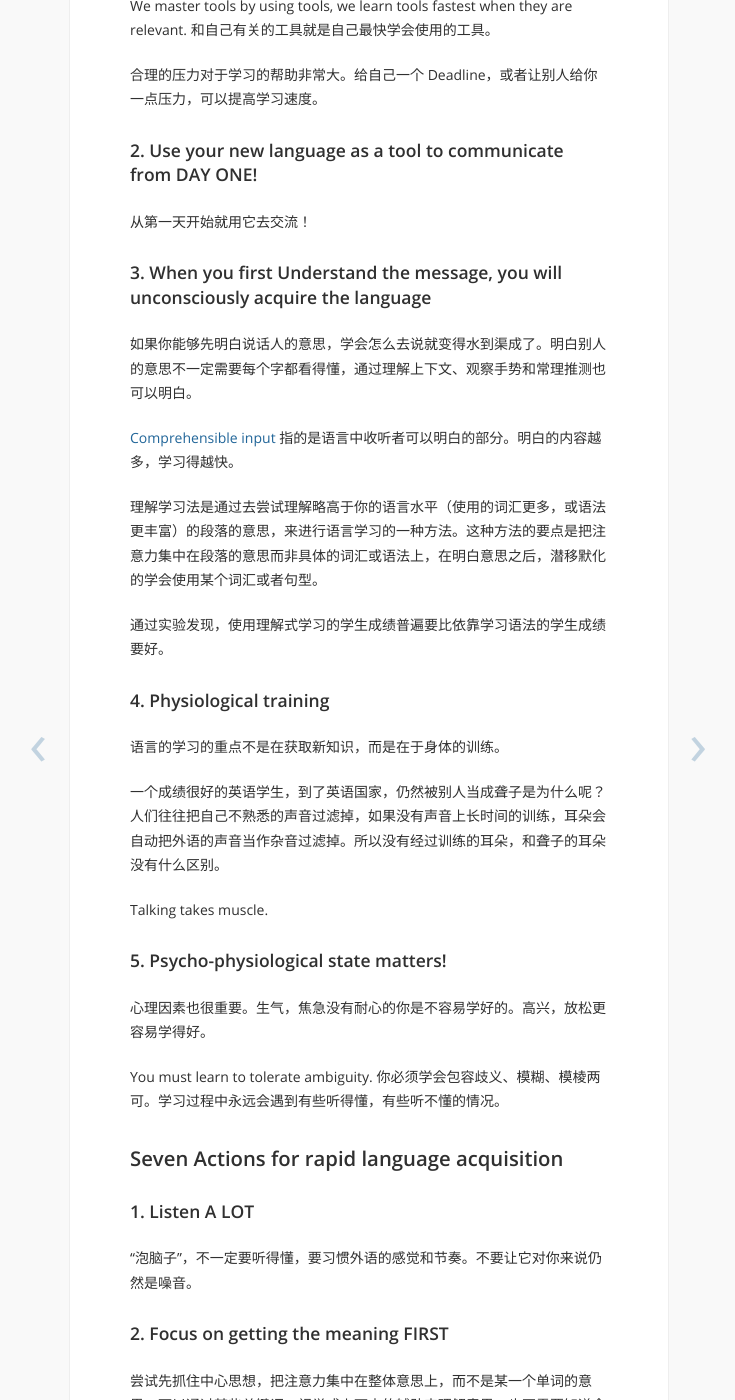
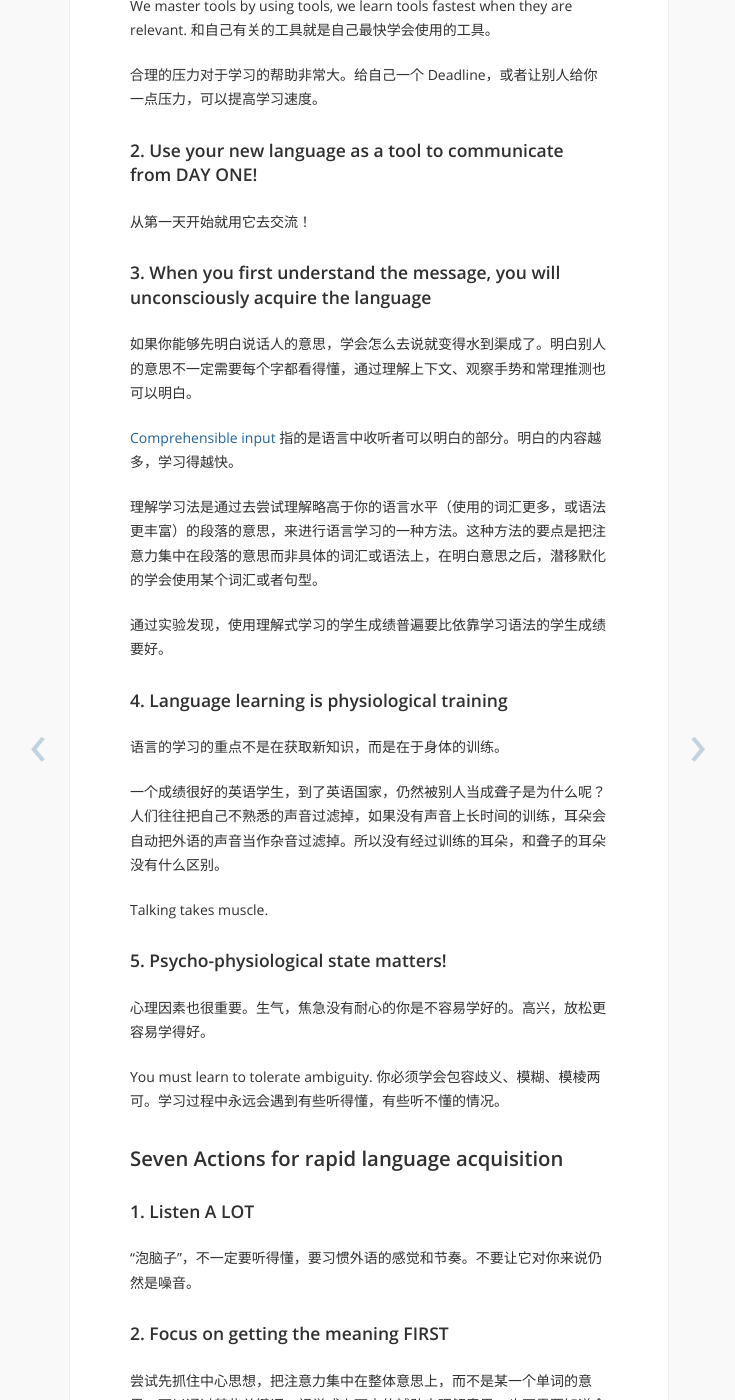
Before and after one commit to yusite/yuzijie, a Jekyll site: the page built from _posts/2015-11-04-learn-any-language-in-6-months.markdown, in a window 1280 px wide and 1400 px high, scrolled down 871 px. Shown: the whole window, without its empty margins (271-1006 px from the left). Built offline with Jekyll 4.4.1, drawn with Linux system fonts in a browser that asks for light colours; some of the changed text lies outside the part shown.

Commit message:
small update

```diff
--- a/_posts/2015-11-04-learn-any-language-in-6-months.markdown
+++ b/_posts/2015-11-04-learn-any-language-in-6-months.markdown
@@ -25,7 +25,7 @@
 
 从第一天开始就用它去交流！
 
-### 3. When you first Understand the message, you will unconsciously acquire the language
+### 3. When you first understand the message, you will unconsciously acquire the language
 
 如果你能够先明白说话人的意思，学会怎么去说就变得水到渠成了。明白别人的意思不一定需要每个字都看得懂，通过理解上下文、观察手势和常理推测也可以明白。
 
@@ -35,7 +35,7 @@
 
 通过实验发现，使用理解式学习的学生成绩普遍要比依靠学习语法的学生成绩要好。
 
-### 4. Physiological training
+### 4. Language learning is physiological training
 
 语言的学习的重点不是在获取新知识，而是在于身体的训练。
 
@@ -63,7 +63,7 @@
 
 10 个动词加上 10 个名词加上 10 个形容词可以组合出 1000 种不同的短语。尝试组合现有的知识去表达更多的意思。Be creative!
 
-### 4. Focus on the Core
+### 4. Focus on the CORE
 
 20% 的单词有 80% 的使用频率，3000 的词汇量就可以覆盖 98% 的使用场景。
 
@@ -99,6 +99,6 @@
 
 体会说外语的感觉，感知声音、语气，观察他们说话时如何使用他们的肌肉，脸上的表情。
 
-### 7. Direct Connect to mental images
+### 7. Direct connect to mental images
 
 用自己的想象力，把词语和图像、声音、故事联系在一起。
--- a/_posts/2015-11-07-new-era.markdown
+++ b/_posts/2015-11-07-new-era.markdown
@@ -1,6 +1,6 @@
 ---
 layout: post
-title: "新的开始，向前看"
+title: "新开始，向前看"
 date: 2015-11-07 17:38:55 +0100
 categories:
 ---
```
